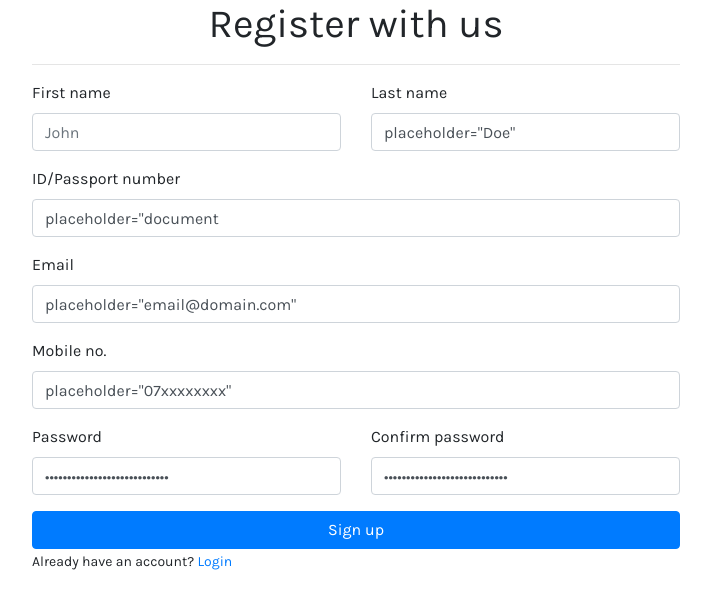
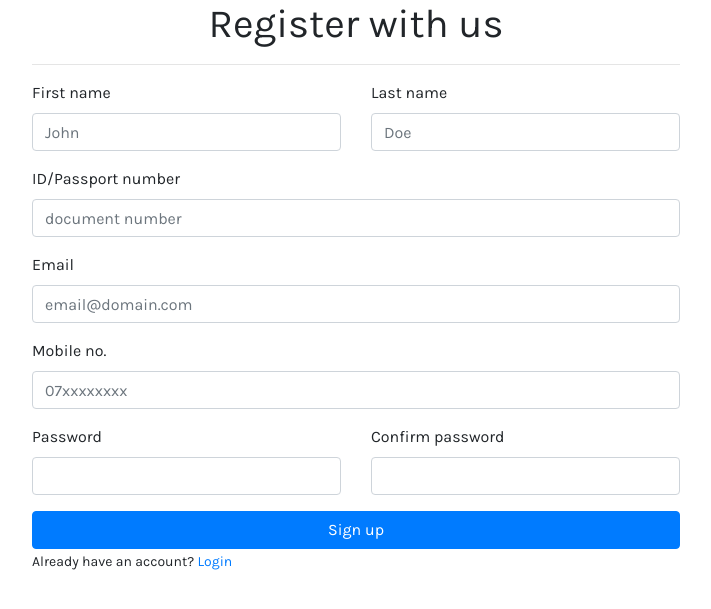
Before and after one commit to Nebrascka/Hotel-Management-System, a PHP site: page /reservation/register.php in a window 1280 px wide. Shown: the top 609 px of the page, without its empty margins (284-995 px from the left). Run offline with PHP 8.4, Linux system fonts and the light colour scheme.

Commit message:
modify validation

```diff
--- a/Final_Project_part1/reservation/login.php
+++ b/Final_Project_part1/reservation/login.php
@@ -73,11 +73,11 @@ if($_SERVER['REQUEST_METHOD'] === 'POST') {
             <div class="form-group">
                 <label for="err"><small style="color: red;"><?php echo $errors['pwd'] ?></small></label><br>
                 <label for="exampleInputEmail1">Email</label>
-                <input type="email" required class="form-control" name="email" aria-describedby="emailHelp" value=<?php echo $email ?> placeholder="email@domain.com">
+                <input type="email" required class="form-control" name="email" aria-describedby="emailHelp" value="<?php echo $email ?>" placeholder="email@domain.com">
             </div>
             <div class="form-group">
                 <label for="exampleInputEmail1">Password</label>
-                <input type="password" required class="form-control" name="pwd" value=<?php echo $pwd ?> aria-describedby="emailHelp">
+                <input type="password" required class="form-control" name="pwd" value="<?php echo $pwd ?>" aria-describedby="emailHelp">
             </div>
             <button type="submit" class="btn btn-primary btn-block">Login</button>
             <small>Dont have an account? <a href="./register.php">Sign up</a></small>
--- a/Final_Project_part1/reservation/register.php
+++ b/Final_Project_part1/reservation/register.php
@@ -96,45 +96,45 @@ if($_SERVER['REQUEST_METHOD'] === 'POST') {
                 <div class="col">
                     <div class="form-group">
                         <label for="exampleInputEmail1">First name</label>
-                        <input type="text" required class="form-control" name="fname" aria-describedby="emailHelp" placeholder="John" value=<?php echo $fname ?>>
+                        <input type="text" required class="form-control" name="fname" aria-describedby="emailHelp" placeholder="John" value="<?php echo $fname ?>">
                         <small style="color: red;"><?php echo $errors['fname'] ?></small>
                     </div>
                 </div>
                 <div class="col">
                     <div class="form-group">
                         <label for="exampleInputEmail1">Last name</label>
-                        <input type="text" required class="form-control" name="lname" aria-describedby="emailHelp" value=<?php echo $lname ?> placeholder="Doe">
+                        <input type="text" required class="form-control" name="lname" aria-describedby="emailHelp" value="<?php echo $lname ?>" placeholder="Doe">
                         <small style="color: red;"><?php echo $errors['lname'] ?></small>
                     </div>
                 </div>
             </div>
             <div class="form-group">
                 <label for="exampleInputEmail1">ID/Passport number</label>
-                <input type="text" required class="form-control" name="dnum" aria-describedby="emailHelp" value=<?php echo $dnum ?> placeholder="document number">
+                <input type="text" required class="form-control" name="dnum" aria-describedby="emailHelp" value="<?php echo $dnum ?>" placeholder="document number">
                 <small style="color: red;"><?php echo $errors['dnum'] ?></small>
             </div>
             <div class="form-group">
                 <label for="exampleInputEmail1">Email</label>
-                <input type="email" required class="form-control" name="email" aria-describedby="emailHelp" value=<?php echo $email ?> placeholder="email@domain.com">
+                <input type="email" required class="form-control" name="email" aria-describedby="emailHelp" value="<?php echo $email ?>" placeholder="email@domain.com">
                 <small style="color: red;"><?php echo $errors['email'] ?></small>
             </div>
             <div class="form-group">
                 <label for="exampleInputEmail1">Mobile no.</label>
-                <input type="tel" required class="form-control" name="mobile" aria-describedby="emailHelp" value=<?php echo $mobile ?> placeholder="07xxxxxxxx">
+                <input type="tel" required class="form-control" name="mobile" aria-describedby="emailHelp" value="<?php echo $mobile ?>" placeholder="07xxxxxxxx">
                 <small style="color: red;"><?php echo $errors['mobile'] ?></small>
             </div>
             <div class="row">
                 <div class="col">
                     <div class="form-group">
                         <label for="exampleInputEmail1">Password</label>
-                        <input required type="password" class="form-control" name="pwd" value=<?php echo $pwd ?> aria-describedby="emailHelp">
+                        <input required type="password" class="form-control" name="pwd" value="<?php echo $pwd ?>" aria-describedby="emailHelp">
                         <small style="color: red;"><?php echo $errors['pwd'] ?></small>
                     </div>
                 </div>
                 <div class="col">
                     <div class="form-group">
                         <label for="exampleInputEmail1">Confirm password</label>
-                        <input required type="password" class="form-control" name="cpwd" value=<?php echo $cpwd ?> aria-describedby="emailHelp">
+                        <input required type="password" class="form-control" name="cpwd" value="<?php echo $cpwd ?>" aria-describedby="emailHelp">
                         <small style="color: red;"><?php echo $errors['pwd1'] ?></small>
                     </div>
                 </div>
```
